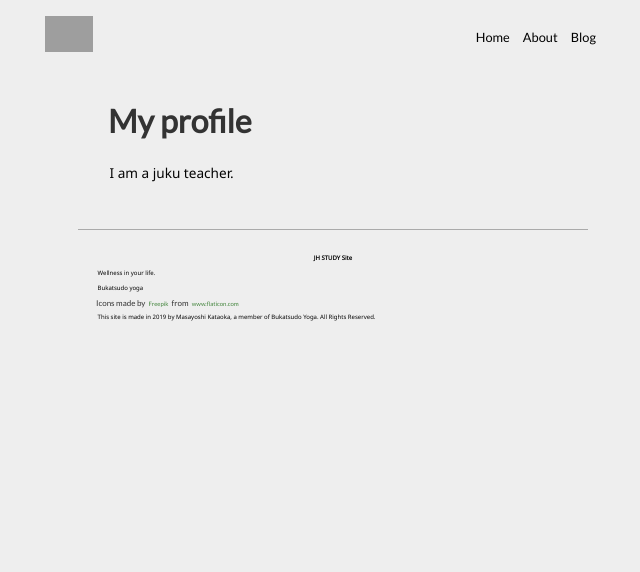
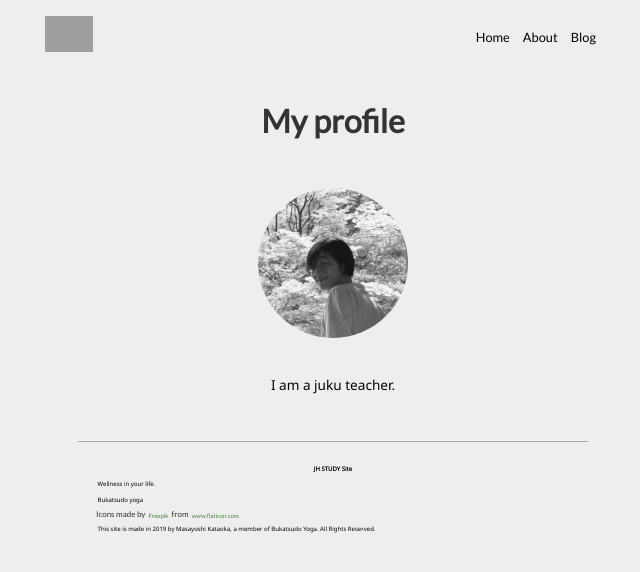
Before and after one commit to mkataoka73/first-jekyll-site, a Jekyll site: the page built from about.html, in a window 1280 px wide. Shown: the top 572 px of the page, without its empty margins (307-947 px from the left). Built offline with Jekyll 4.4.1, drawn with Linux system fonts in a browser that asks for light colours; grey boxes are pictures that could not be loaded.

Commit message:
Add profile picture

```diff
--- a/about.html
+++ b/about.html
@@ -2,7 +2,10 @@
 layout: default
 ---
 
-<div class="container">
+<div class="container about-container">
   <h1>My profile</h1>
+  <div class="prof-img">
+    <img src="/images/profile.jpg" alt="Profile">
+  </div>
   <p>I am a juku teacher.</p>
 </div>
--- a/css/main.css
+++ b/css/main.css
@@ -159,6 +159,21 @@ p {
 .show-mobile-menu {
   display: none;
 }
+
+/* ABOUT STYLES */
+.about-container {
+	text-align: center;
+}
+.prof-img {
+	margin: 3em auto 2em;
+}
+.prof-img img {
+	height: 150px;
+	border-radius: 50%;
+	object-fit: cover;
+	width: 150px;
+}
+
 /* POST STYLES */
 .post-body {
 	max-width: 550px;
```
Also changed, not shown: images/profile.JPG (added), 3 other files.
